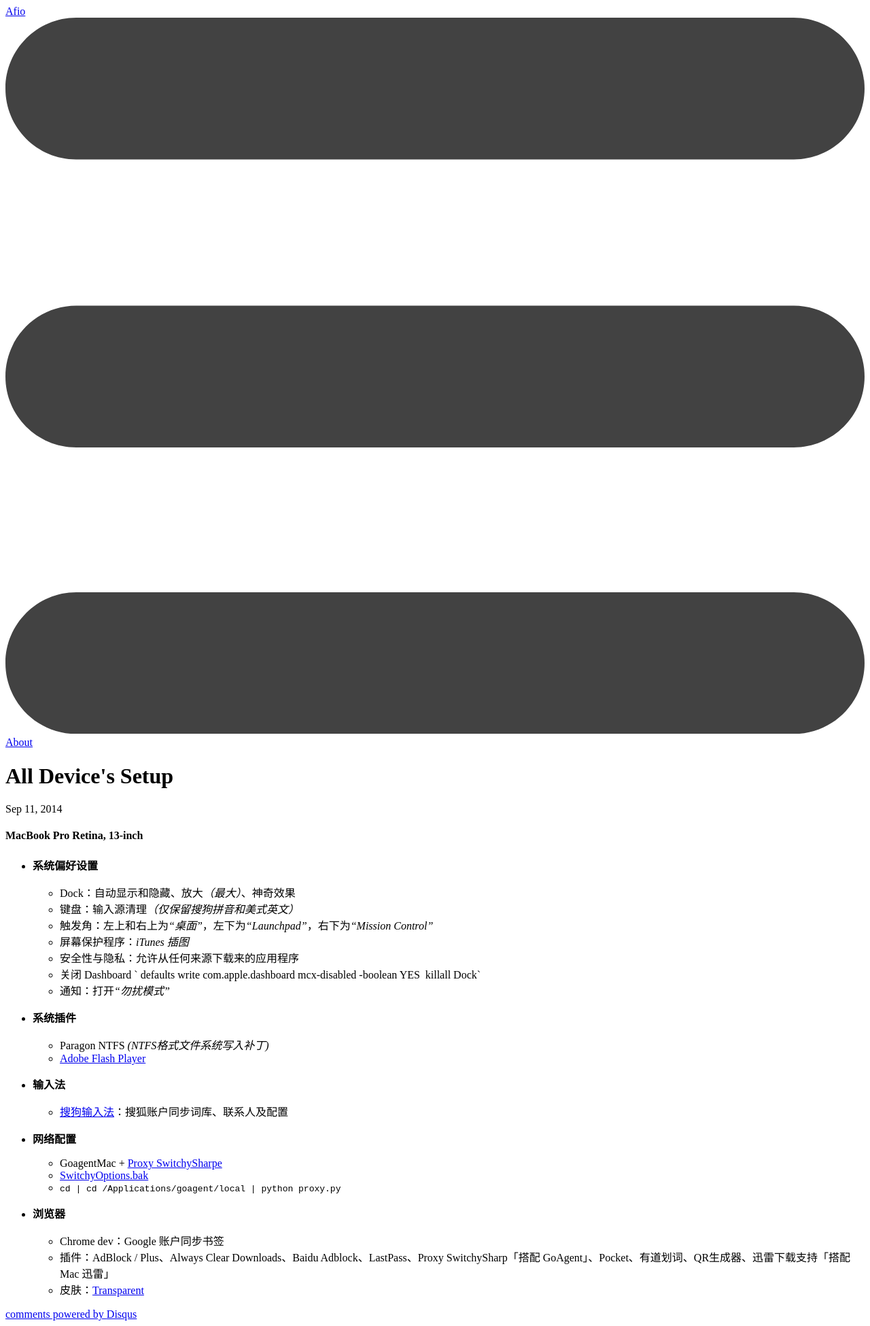
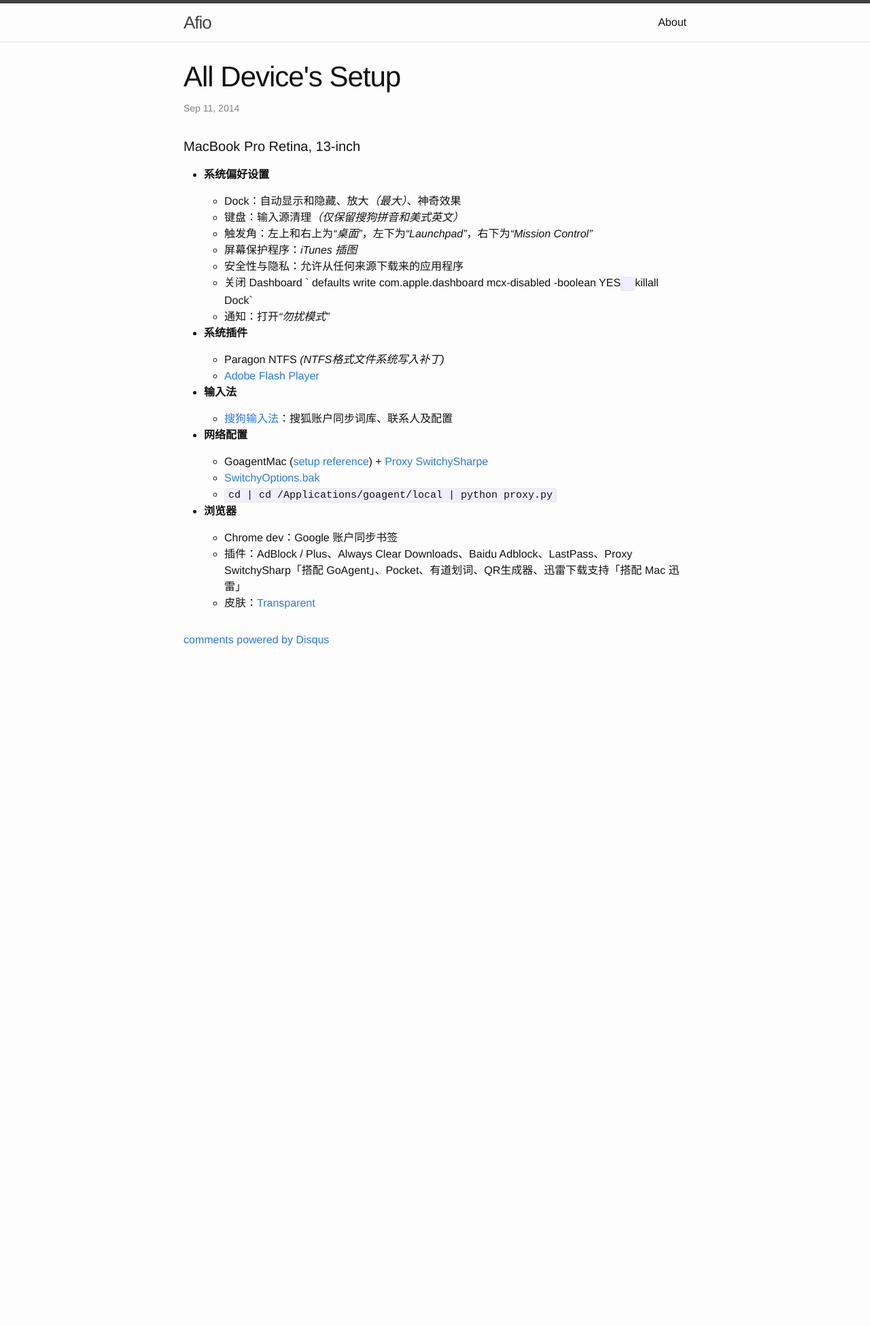
Before and after one commit to Afio/afio.github.io, a Jekyll site: the page built from _posts/2014-09-11-MySetup.markdown, in a window 1280 px wide. Shown: the whole page at 68% size. Built offline with Jekyll 4.4.1, drawn with Linux system fonts in a browser that asks for light colours; comment, search, counter and statistics services are not loaded; after the commit the page ends 983 px from its top, so only the background shows below that.

Commit message:
scss update

```diff
--- a/_posts/2014-09-11-MySetup.markdown
+++ b/_posts/2014-09-11-MySetup.markdown
@@ -30,7 +30,7 @@ categories: setup
 
 - **网络配置**
 
-    - GoagentMac +  [Proxy SwitchySharpe](http://pan.baidu.com/s/1dDxkYcx)
+    - GoagentMac ([setup reference](http://www.guokr.com/blog/436937/)) +  [Proxy SwitchySharpe](http://pan.baidu.com/s/1dDxkYcx)
     - [SwitchyOptions.bak](http://pan.baidu.com/s/1gdkVEKj)
     - `cd    |   cd /Applications/goagent/local    |   python proxy.py `
 
```
Also changed, not shown: css/main.scss (renamed from css/main.scss.css).
